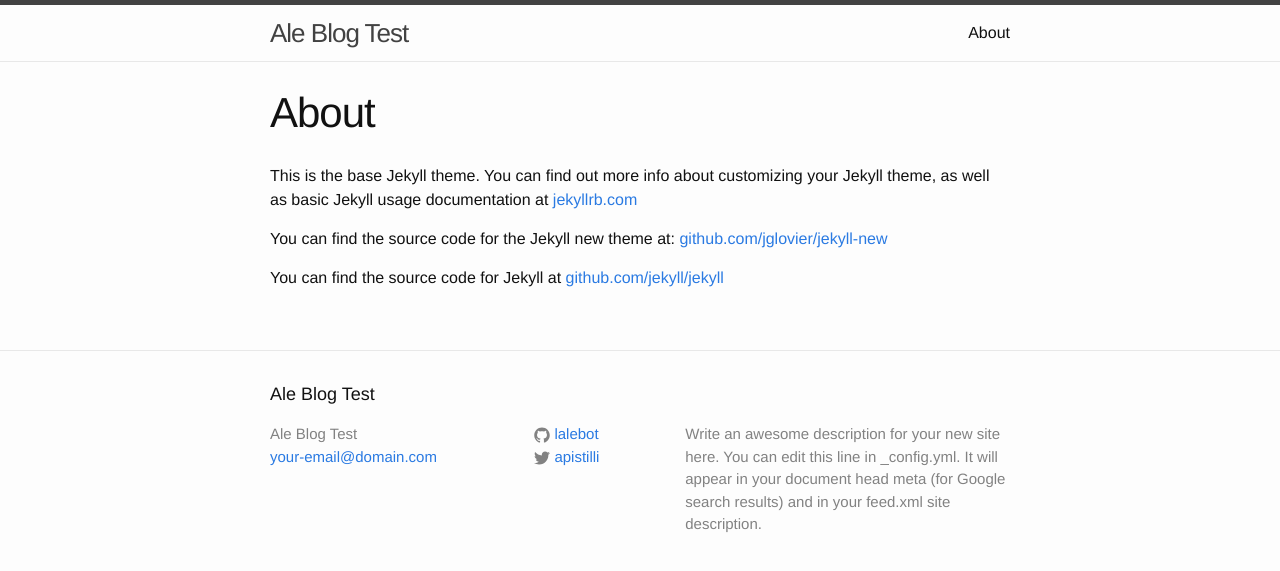
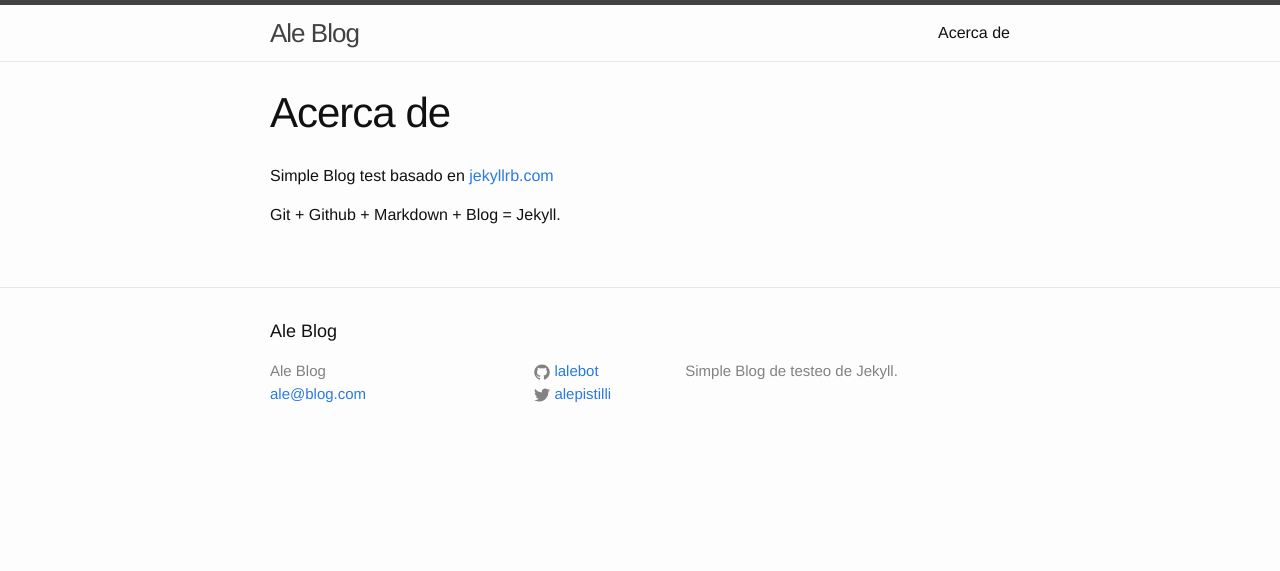
Before and after one commit to lalebot/blog-informatica, a Jekyll site: the page built from about.md, in a window 1280 px wide. Shown: the top 571 px of the page. Built offline with Jekyll 4.4.1, drawn with Linux system fonts in a browser that asks for light colours.

Commit message:
Modifico blog

````diff
--- a/_config.yml
+++ b/_config.yml
@@ -1,14 +1,79 @@
 # Site settings
-title: Ale Blog Test
-email: your-email@domain.com
-description: > # this means to ignore newlines until "baseurl:"
-  Write an awesome description for your new site here. You can edit this
-  line in _config.yml. It will appear in your document head meta (for
-  Google search results) and in your feed.xml site description.
-baseurl: "/blog" # the subpath of your site, e.g. /blog/
-url: "http://lalebot.github.io/" # the base hostname & protocol for your site
-twitter_username: apistilli
-github_username:  lalebot
+title: Ale Blog
+email: ale@blog.com
+description: Simple Blog de testeo de Jekyll.
+baseurl: "/blog"
+url: "http://lalebot.github.io/"
+twitter_username: alepistilli
+github_username: lalebot
+timezone : America/Argentina/Cordoba
 
-# Build settings
-markdown: kramdown
+# Where things are
+source: .
+destination: ./_site
+plugins_dir: ./_plugins
+layouts_dir: ./_layouts
+data_dir: ./_data
+includes_dir: ./_includes
+collections: null
+
+# Handling Reading
+safe:         false
+include:      [".htaccess"]
+exclude:      []
+keep_files:   [".git", ".svn"]
+encoding:     "utf-8"
+markdown_ext: "markdown,mkdown,mkdn,mkd,md"
+
+# Filtering Content
+show_drafts: null
+limit_posts: 0
+future:      false
+unpublished: false
+
+# Plugins
+whitelist: []
+gems:      []
+
+# Conversion
+markdown:    kramdown
+highlighter: rouge
+lsi:         false
+excerpt_separator: "\n\n"
+
+# Serving
+detach:  false
+port:    4000
+host:    127.0.0.1
+
+# Outputting
+permalink: date
+paginate_path: /page:num
+
+quiet:    false
+defaults: []
+
+# Markdown Processors
+rdiscount:
+  extensions: []
+
+redcarpet:
+  extensions: []
+
+kramdown:
+  auto_ids:       true
+  footnote_nr:    1
+  entity_output:  as_char
+  toc_levels:     1..6
+  smart_quotes:   lsquo,rsquo,ldquo,rdquo
+  enable_coderay: false
+  input: GFM
+  syntax_highlighter: rouge
+
+  coderay:
+    coderay_wrap:              div
+    coderay_line_numbers:      inline
+    coderay_line_number_start: 1
+    coderay_tab_width:         4
+    coderay_bold_every:        10
+    coderay_css:               style
--- a/_posts/2015-09-06-jekyll.markdown
+++ b/_posts/2015-09-06-jekyll.markdown
@@ -2,12 +2,10 @@
 layout: post
 title:  "Jekyll links varios"
 date:   2015-09-06 21:56:04
-categories: config jekyll
 ---
 # Jekyll
 
 ### Links Jekyll
-
 + https://github.com/jekyll/jekyll
 + http://jekyllrb.com/docs/usage/
 + https://github.com/jekyll/jekyll/wiki/sites
@@ -15,7 +13,6 @@ categories: config jekyll
 + http://code.tutsplus.com/tutorials/using-jekyll--cms-20956
 
 ### Tuto
-
 Instalar Rubygems
 ```
 $ gem install jekyll
--- a/about.md
+++ b/about.md
@@ -1,11 +1,9 @@
 ---
 layout: page
-title: About
-permalink: /about/
+title: Acerca de
+permalink: /acerca/
 ---
 
-This is the base Jekyll theme. You can find out more info about customizing your Jekyll theme, as well as basic Jekyll usage documentation at [jekyllrb.com](http://jekyllrb.com/)
+Simple Blog test basado en [jekyllrb.com](http://jekyllrb.com/)
 
-You can find the source code for the Jekyll new theme at: [github.com/jglovier/jekyll-new](https://github.com/jglovier/jekyll-new)
-
-You can find the source code for Jekyll at [github.com/jekyll/jekyll](https://github.com/jekyll/jekyll)
+Git + Github + Markdown + Blog = Jekyll.
````
Also changed, not shown: _drafts/ideas.md (+3 -1 lines), jekyll.md (+2 -0 lines).
